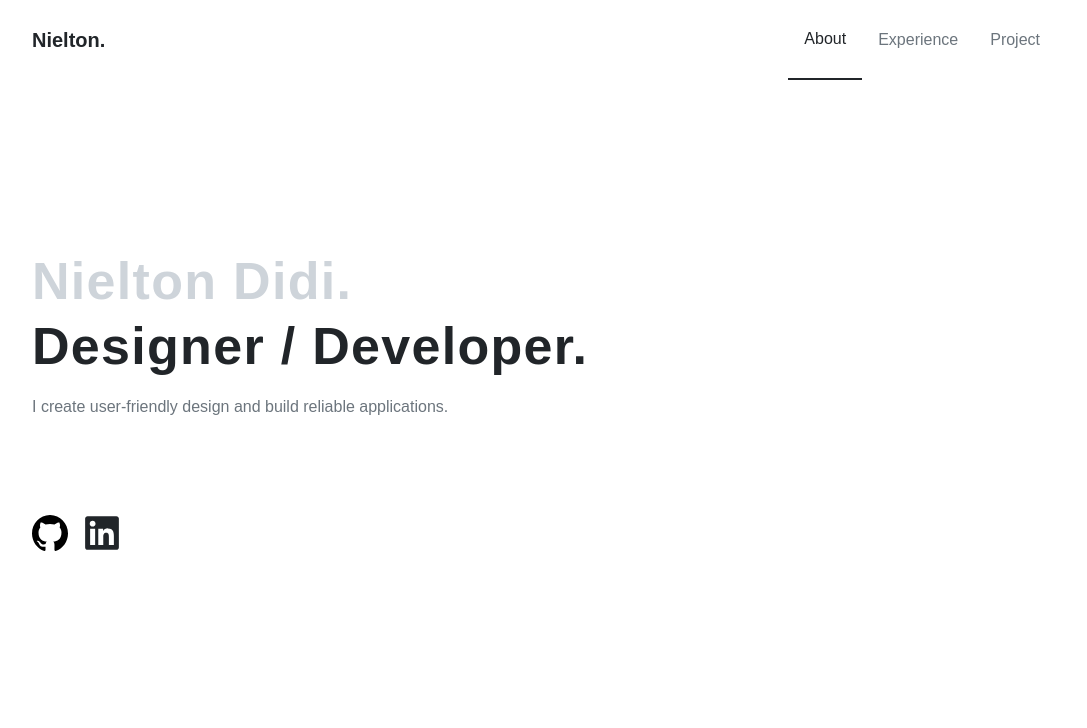
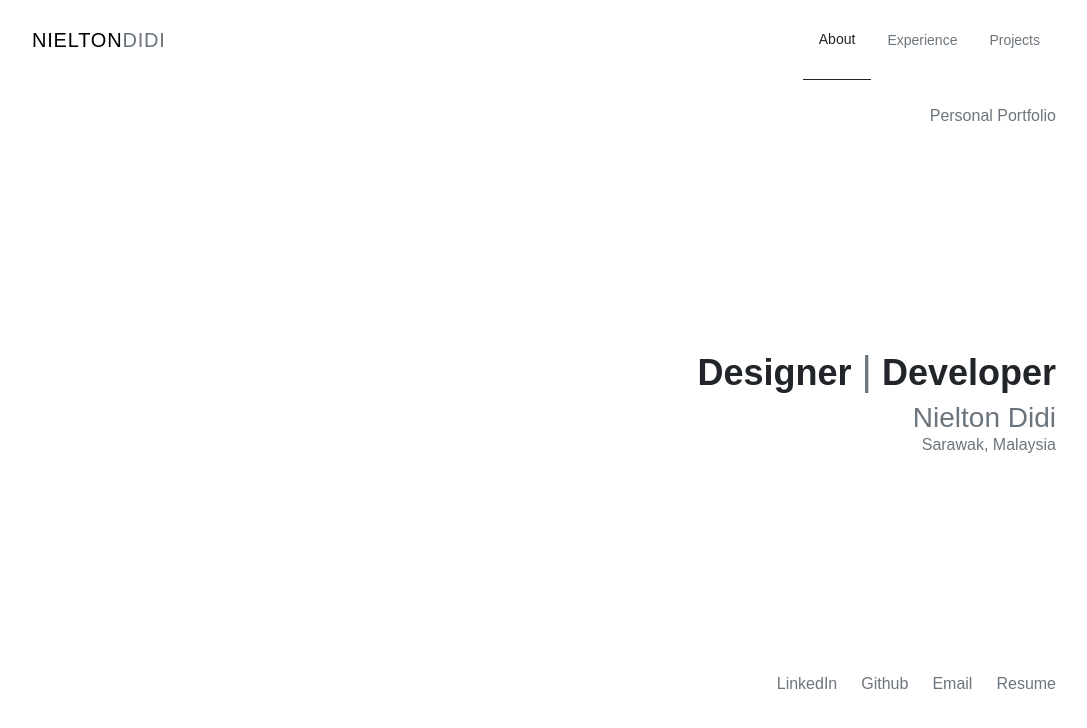
Before and after one commit to nielton-didi/portfolio-v2, a SvelteKit app: page / in a window 1280 px wide. Shown: the top 728 px of the page, without its empty margins (96-1183 px from the left). Built offline with nearby package versions, Linux system fonts and the light colour scheme; a web font is replaced by a local one.

Commit message:
feat: modified project sections

```diff
--- a/src/routes/+page.svelte
+++ b/src/routes/+page.svelte
@@ -1,72 +1,86 @@
 <script lang="ts">
+	import ExperienceCard from '$lib/components/ExperienceCard.svelte';
 	import ProjectCard from '$lib/components/ProjectCard.svelte';
 	import { onMount } from 'svelte';
 	import type { PageData } from './$types';
 
+	export let data: PageData;
+
 	let activeSection: string | null = null; // Tracks the current active section
-	const sections = ['about', 'experience', 'project']; // List of section IDs
-
-	export let data: PageData;
+	const sections = ['about', 'experience', 'projects']; // List of section IDs
+	const versions: string[] = ['Portfolio-v1', 'Portfolio-v2'];
 
 	onMount(() => {
 		const observerOptions = {
 			root: null, // Use the viewport as the root
-			threshold: Array.from({ length: 101 }, (_, i) => i / 100) // Break into 1% increments
+			threshold: Array.from({ length: 101 }, (_, i) => i / 100) // 1% increments
 		};
 
+		// Create a shared observer
 		const observer = new IntersectionObserver((entries) => {
+			const viewportHeight = window.innerHeight; // Get viewport height
+
 			entries.forEach((entry) => {
-				const viewportHeight = window.innerHeight; // Get the viewport height
-				const visibleHeight = entry.boundingClientRect.height * entry.intersectionRatio; // Calculate visible part of the section
-				const coveredPercent = visibleHeight / viewportHeight; // Calculate how much of the viewport is covered by the section
+				const visibleHeight = entry.boundingClientRect.height * entry.intersectionRatio; // Calculate visible height
+				const coveredPercent = visibleHeight / viewportHeight; // Calculate how much viewport is covered
 
-				// Check if the section covers at least 45% of the viewport
-				if (coveredPercent >= 0.45) {
-					activeSection = entry.target.id; // Mark this section as active
+				// Logic for project cards scaling and opacity
+				if (entry.target.classList.contains('project-card')) {
+					if (entry.isIntersecting) {
+						entry.target.classList.replace('scale-90', 'scale-100');
+						entry.target.classList.replace('opacity-20', 'opacity-100');
+					} else {
+						entry.target.classList.replace('scale-100', 'scale-90');
+						entry.target.classList.replace('opacity-100', 'opacity-20');
+					}
+				}
+
+				// Logic for determining active section
+				if (entry.target.id && coveredPercent >= 0.45) {
+					activeSection = entry.target.id;
 				}
 			});
 		}, observerOptions);
 
+		// Observe project cards
+		const projectCards = document.querySelectorAll('.project-card');
+		projectCards.forEach((card) => observer.observe(card));
+
+		// Observe sections
 		sections.forEach((id) => {
 			const section = document.getElementById(id);
 			if (section) observer.observe(section);
 		});
 
-		return () => {
-			// Clean up observer
-			observer.disconnect();
-		};
+		// Cleanup observer on unmount
+		return () => observer.disconnect();
 	});
 </script>
 
-<header
-	class={`fixed left-0 top-0 z-50 flex w-screen flex-row items-center justify-center font-sf-pro`}
+<div
+	class={`flex h-screen max-h-screen w-screen flex-col items-center justify-start overflow-hidden bg-light-neutral-10 font-sf-pro`}
 >
-	<!-- Navbar wrapper -->
-	<div class={`flex h-20 min-h-20 w-full flex-row items-center justify-center bg-light-neutral-10`}>
-		<!-- Navbar content wrapper -->
+	<div class={`absolute top-0 z-50 flex w-full flex-col items-center justify-center`}>
 		<div
-			class="{`flex h-full max-h-full w-full max-w-screen-lg flex-row items-center justify-between overflow-hidden`}}"
+			class={`flex h-20 min-h-20 w-full flex-row items-center justify-center bg-light-neutral-10`}
 		>
-			<!-- Leading -->
+			<div class={`flex h-full w-full max-w-screen-lg flex-row items-center justify-between`}>
 				<div class={`flex h-full flex-row items-center justify-start`}>
-				<a
-					href="/"
-					class={`flex h-full flex-col items-center justify-center text-xl font-bold text-light-neutral-100`}
+					<a href="/" class={`leading-tight tracking-wider`}>
+						<span class={`text-xl font-medium`}>NIELTON</span><span
+							class={`text-xl font-light text-light-neutral-70`}>DIDI</span
 						>
-					Nielton.
 					</a>
 				</div>
-			<!-- Trailing -->
 				<div class={`flex h-full flex-row items-center justify-end`}>
 					<ul class={`flex h-full flex-row items-center justify-end`}>
 						{#each sections as id}<li class={`flex h-full flex-col items-center justify-center`}>
 								<a
 									href={`#${id}`}
-								class={`flex h-full flex-col items-center justify-center px-4 ${activeSection == id ? `border-b-2 border-light-neutral-100` : `py-[2px]`} transition-all delay-75 duration-300 ease-in`}
+									class={`flex h-full flex-col items-center justify-center px-4 ${activeSection == id ? `border-b border-light-neutral-100` : `py-[2px]`} transition-all delay-75 duration-300 ease-in`}
 								>
 									<span
-									class={`text-lg capitalize ${activeSection == id ? `font-medium text-light-neutral-100` : `font-normal text-light-neutral-70`}`}
+										class={`text-md capitalize ${activeSection == id ? `font-medium text-light-neutral-100` : `font-normal text-light-neutral-70`}`}
 										>{id}</span
 									>
 								</a>
@@ -76,137 +90,168 @@
 				</div>
 			</div>
 		</div>
-</header>
-
-<main class={`block w-screen scroll-smooth font-sf-pro`}>
+	</div>
+	<main class={`block h-screen w-screen overflow-y-auto overflow-x-hidden scroll-smooth`}>
 		<section
 			id="about"
-		class={`flex h-screen max-h-screen w-screen flex-col items-center justify-center bg-light-neutral-10`}
+			class={`flex h-screen max-h-screen w-full flex-col items-center justify-center py-24`}
 		>
-		<div class={`flex h-full w-full max-w-screen-lg flex-row items-center justify-start`}>
-			<div class={`flex w-full flex-col items-start justify-center gap-24`}>
-				<!-- headline -->
-				<div class={`flex w-full flex-col items-start justify-center`}>
-					<h1
-						class={`text-[52px] font-extrabold leading-tight tracking-wide text-light-neutral-50`}
+			<div class={` flex h-full w-full max-w-screen-lg flex-col items-end justify-between`}>
+				<!-- top -->
+				<div
+					class={`flex h-10 min-h-10 w-full max-w-full flex-row items-center justify-end overflow-hidden`}
 				>
-						Nielton Didi.
-					</h1>
-					<h1
-						class={`text-[52px] font-extrabold leading-tight tracking-wide text-light-neutral-100`}
-					>
-						Designer / Developer.
-					</h1>
-					<p class={`mt-4 text-lg font-normal text-light-neutral-70`}>
-						I create user-friendly design and build reliable applications.
+					<p class={` text-lg font-light leading-tight text-light-neutral-70`}>
+						Personal Portfolio
 					</p>
 				</div>
+				<!-- middle -->
+				<div class={`flex w-full flex-col items-center justify-center`}>
+					<div class={`flex w-full flex-col items-end justify-center`}>
+						<p
+							class={`w-full text-end align-middle text-[36px] font-semibold leading-tight tracking-normal text-light-neutral-100`}
+						>
+							Designer <span class={` text-[40px] font-thin text-light-neutral-70`}>|</span> Developer
+						</p>
+					</div>
+					<div class={`mt-1 flex w-full flex-col items-end justify-center`}>
+						<p
+							class={`w-full text-end text-2xl font-medium leading-tight tracking-normal text-light-neutral-70`}
+						>
+							Nielton Didi
+						</p>
+					</div>
+					<div class={`mt-0 flex w-full flex-col items-end justify-center`}>
+						<p
+							class={`w-full text-end text-lg font-light leading-tight tracking-normal text-light-neutral-70`}
+						>
+							Sarawak, Malaysia
+						</p>
+					</div>
+				</div>
 
-				<!-- actions -->
-				<div class={`flex w-full flex-row items-center justify-start gap-4`}>
-					<a href="http://">
-						<span class={`text-light-neutral-100`}>
-							<svg
-								viewBox="0 0 20 20"
-								version="1.1"
-								height="36px"
-								xmlns="http://www.w3.org/2000/svg"
-								xmlns:xlink="http://www.w3.org/1999/xlink"
-								fill="currentColor"
-								><g id="SVGRepo_bgCarrier" stroke-width="0"></g><g
-									id="SVGRepo_tracerCarrier"
-									stroke-linecap="round"
-									stroke-linejoin="round"
-								></g><g id="SVGRepo_iconCarrier">
-									<title>github [#142]</title> <desc>Created with Sketch.</desc> <defs> </defs>
-									<g id="Page-1" stroke="none" stroke-width="1" fill="none" fill-rule="evenodd">
-										<g
-											id="Dribbble-Light-Preview"
-											transform="translate(-140.000000, -7559.000000)"
-											fill="#000000"
+				<!-- bottom -->
+				<div
+					class={`flex h-10 min-h-10 w-full max-w-full flex-row items-center justify-end gap-6 overflow-hidden`}
 				>
-											<g id="icons" transform="translate(56.000000, 160.000000)">
-												<path
-													d="M94,7399 C99.523,7399 104,7403.59 104,7409.253 C104,7413.782 101.138,7417.624 97.167,7418.981 C96.66,7419.082 96.48,7418.762 96.48,7418.489 C96.48,7418.151 96.492,7417.047 96.492,7415.675 C96.492,7414.719 96.172,7414.095 95.813,7413.777 C98.04,7413.523 100.38,7412.656 100.38,7408.718 C100.38,7407.598 99.992,7406.684 99.35,7405.966 C99.454,7405.707 99.797,7404.664 99.252,7403.252 C99.252,7403.252 98.414,7402.977 96.505,7404.303 C95.706,7404.076 94.85,7403.962 94,7403.958 C93.15,7403.962 92.295,7404.076 91.497,7404.303 C89.586,7402.977 88.746,7403.252 88.746,7403.252 C88.203,7404.664 88.546,7405.707 88.649,7405.966 C88.01,7406.684 87.619,7407.598 87.619,7408.718 C87.619,7412.646 89.954,7413.526 92.175,7413.785 C91.889,7414.041 91.63,7414.493 91.54,7415.156 C90.97,7415.418 89.522,7415.871 88.63,7414.304 C88.63,7414.304 88.101,7413.319 87.097,7413.247 C87.097,7413.247 86.122,7413.234 87.029,7413.87 C87.029,7413.87 87.684,7414.185 88.139,7415.37 C88.139,7415.37 88.726,7417.2 91.508,7416.58 C91.513,7417.437 91.522,7418.245 91.522,7418.489 C91.522,7418.76 91.338,7419.077 90.839,7418.982 C86.865,7417.627 84,7413.783 84,7409.253 C84,7403.59 88.478,7399 94,7399"
-													id="github-[#142]"
+					<a
+						href="/"
+						class={`text-lg font-light text-light-neutral-70 underline-offset-2 transition-all duration-200 ease-in-out hover:font-normal hover:text-light-neutral-100 hover:underline`}
+						>LinkedIn</a
 					>
-												</path>
-											</g>
-										</g>
-									</g>
-								</g></svg
+					<a
+						href="/"
+						class={`text-lg font-light text-light-neutral-70 underline-offset-2 transition-all duration-200 ease-in-out hover:font-normal hover:text-light-neutral-100 hover:underline`}
+						>Github</a
 					>
-						</span>
-					</a>
-					<a href="http://">
-						<span class={`text-light-neutral-100`}>
-							<svg
-								fill="currentColor"
-								viewBox="0 0 32 32"
-								version="1.1"
-								height="36px"
-								xmlns="http://www.w3.org/2000/svg"
-								><g id="SVGRepo_bgCarrier" stroke-width="0"></g><g
-									id="SVGRepo_tracerCarrier"
-									stroke-linecap="round"
-									stroke-linejoin="round"
-								></g><g id="SVGRepo_iconCarrier">
-									<title>linkedin</title>
-									<path
-										d="M28.778 1.004h-25.56c-0.008-0-0.017-0-0.027-0-1.199 0-2.172 0.964-2.186 2.159v25.672c0.014 1.196 0.987 2.161 2.186 2.161 0.010 0 0.019-0 0.029-0h25.555c0.008 0 0.018 0 0.028 0 1.2 0 2.175-0.963 2.194-2.159l0-0.002v-25.67c-0.019-1.197-0.994-2.161-2.195-2.161-0.010 0-0.019 0-0.029 0h0.001zM9.9 26.562h-4.454v-14.311h4.454zM7.674 10.293c-1.425 0-2.579-1.155-2.579-2.579s1.155-2.579 2.579-2.579c1.424 0 2.579 1.154 2.579 2.578v0c0 0.001 0 0.002 0 0.004 0 1.423-1.154 2.577-2.577 2.577-0.001 0-0.002 0-0.003 0h0zM26.556 26.562h-4.441v-6.959c0-1.66-0.034-3.795-2.314-3.795-2.316 0-2.669 1.806-2.669 3.673v7.082h-4.441v-14.311h4.266v1.951h0.058c0.828-1.395 2.326-2.315 4.039-2.315 0.061 0 0.121 0.001 0.181 0.003l-0.009-0c4.5 0 5.332 2.962 5.332 6.817v7.855z"
-									></path>
-								</g></svg
+					<a
+						href="/"
+						class={`text-lg font-light text-light-neutral-70 underline-offset-2 transition-all duration-200 ease-in-out hover:font-normal hover:text-light-neutral-100 hover:underline`}
+						>Email</a
 					>
-						</span>
-					</a>
+					<a
+						href="/"
+						class={`text-lg font-light text-light-neutral-70 underline-offset-2 transition-all duration-200 ease-in-out hover:font-normal hover:text-light-neutral-100 hover:underline`}
+						>Resume</a
+					>
+				</div>
+			</div>
+		</section>
+		<section id="experience" class={`flex w-full flex-col items-center justify-start gap-6`}>
+			<!-- leading -->
+			<div
+				class={`sticky top-16 z-10 mt-24 flex w-full max-w-screen-lg flex-col items-center justify-start`}
+			>
+				<div class={`flex w-full flex-row items-center justify-start bg-light-neutral-10 py-4`}>
+					<p class={`w-full text-start text-2xl font-medium leading-tight text-light-neutral-70`}>
+						Experience.
+					</p>
+				</div>
+			</div>
+			<div
+				class={`mb-24 flex w-full max-w-screen-lg flex-col items-end justify-start gap-4 divide-y`}
+			>
+				{#each data.experience as experience}
+					<ExperienceCard {experience}></ExperienceCard>
+				{/each}
+			</div>
+		</section>
+		<section id="projects" class={`flex w-full flex-col items-center justify-start gap-6`}>
+			<!-- leading -->
+			<div
+				class={`sticky top-16 z-10 mt-24 flex w-full max-w-screen-lg flex-col items-center justify-start`}
+			>
+				<div class={`flex w-full flex-row items-center justify-start bg-light-neutral-10 py-4`}>
+					<p class={`w-full text-start text-2xl font-medium leading-tight text-light-neutral-70`}>
+						Project.
+					</p>
+				</div>
+			</div>
+			<div
+				class={`mb-24 flex w-full max-w-screen-lg flex-col items-end justify-start gap-4 divide-y divide-light-neutral-30`}
+			>
+				{#each data.projects as project}
+					<ProjectCard {project}></ProjectCard>
+				{/each}
+			</div>
+		</section>
+		<footer class={`flex w-full flex-col items-center justify-start py-6`}>
+			<div class={`flex w-full max-w-screen-lg flex-row items-start justify-between`}>
+				<div class={`flex w-full flex-row items-start justify-start`}>
+					<!-- nav links -->
+					<div class={`flex w-full flex-col items-center justify-start`}>
+						<div class={`flex w-full flex-row items-center justify-start`}>
+							<p class={`w-full text-start text-md font-medium text-light-neutral-80`}>
+								Navigation Links
+							</p>
+						</div>
+						<ul class={`flex w-full flex-col items-start justify-start`}>
+							{#each sections as id}
+								<li class={`flex w-full flex-row items-center justify-start`}>
+									<a
+										href={`#${id}`}
+										class={`w-full text-start text-md font-light capitalize text-light-neutral-70`}
+										>{id}</a
+									>
+								</li>
+							{/each}
+						</ul>
+					</div>
+					<div class={`flex w-full flex-col items-center justify-start`}>
+						<div class={`flex w-full flex-row items-center justify-start`}>
+							<p class={`w-full text-start text-md font-medium text-light-neutral-80`}>
+								Other Versions
+							</p>
+						</div>
+						<ul class={`flex w-full flex-col items-start justify-start`}>
+							<li class={`flex w-full flex-row items-center justify-start`}>
+								<a
+									href="https://v1.borneomonkey.com/"
+									target="_blank"
+									class={`w-full text-start text-md font-light capitalize text-light-neutral-70`}
+									>Version 1</a
+								>
+							</li>
+							<li class={`flex w-full flex-row items-center justify-start`}>
+								<a
+									href="https://v1.borneomonkey.com/"
+									target="_blank"
+									class={`w-full text-start text-md font-light capitalize text-light-neutral-70`}
+									>Version 2</a
+								>
+							</li>
+						</ul>
+					</div>
+				</div>
+				<div class={`flex h-full w-full flex-col items-center justify-start`}>
+					<div class={`flex w-full flex-col items-end justify-start`}>
+						<p class={`w-full text-end text-base text-light-neutral-70`}>
+							Designed and code by Nielton Didi.
+						</p>
+						<p class={`w-full text-end text-base text-light-neutral-70`}>© Nielton Didi 2024</p>
 					</div>
 				</div>
 			</div>
-	</section>
-	<section
-		id="experience"
-		class={`flex h-screen max-h-screen w-screen flex-col items-center justify-start bg-slate-300`}
-	>
-		Experience Section
-	</section>
-	<section id="project" class={`flex min-h-max w-screen flex-col items-center justify-start`}>
-		<div class={`my-24 flex w-full max-w-screen-lg flex-col items-center justify-start gap-10`}>
-			<div class={`sticky flex w-full flex-col items-start justify-center gap-4`}>
-				<p class={`text-[32px] font-bold leading-none tracking-wide text-light-neutral-70`}>
-					Feature Projects.
-				</p>
+		</footer>
+	</main>
 </div>
-
-			<div class={`flex w-full flex-col items-start justify-start gap-24`}>
-				{#each data.projects as project, i}
-					<ProjectCard {project} reversed={i % 2 != 0}></ProjectCard>
-				{/each}
-			</div>
-			<div class={`mt-10 flex w-full flex-row items-center justify-center`}>
-				<a href="/" class={`group flex flex-row items-center justify-center gap-2`}>
-					<span
-						class={`text-lg text-light-neutral-70 underline-offset-2 transition-all duration-300 ease-in-out group-hover:text-light-neutral-100 group-hover:underline `}
-						>View Full Project Archive</span
-					>
-					<span
-						class={`text-light-neutral-70 transition-all duration-300 ease-in-out group-hover:translate-x-3 group-hover:text-light-neutral-100`}
-						><svg
-							xmlns="http://www.w3.org/2000/svg"
-							fill="none"
-							viewBox="0 0 24 24"
-							stroke-width="1.5"
-							stroke="currentColor"
-							class="size-4"
-						>
-							<path
-								stroke-linecap="round"
-								stroke-linejoin="round"
-								d="M13.5 4.5 21 12m0 0-7.5 7.5M21 12H3"
-							/>
-						</svg>
-					</span>
-				</a>
-			</div>
-		</div>
-	</section>
-</main>
--- a/src/routes/+page.ts
+++ b/src/routes/+page.ts
@@ -1,10 +1,12 @@
 import { SystemConstant } from '$lib/constant/system.constant';
-import type { ProjectDTO } from '$lib/dto/system.dto';
+import type { ExperienceDTO, ProjectDTO } from '$lib/dto/system.dto';
 
 export async function load() {
 	const projects: ProjectDTO[] = SystemConstant.projects;
+	const experience: ExperienceDTO[] = SystemConstant.experience;
 
 	return {
-		projects
+		projects,
+		experience
 	};
 }
```
Lines whose indentation alone changed are shown as unchanged.
